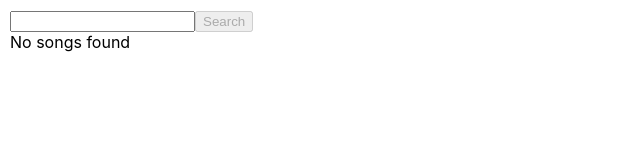
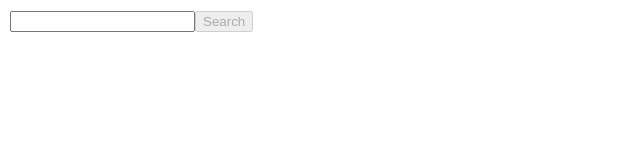
Before and after one commit to a7luong7/Lyric-Search, a React (Create React App) app: page / in a window 1280 px wide. Shown: the top 160 px of the page, without its empty margins (0-640 px from the left). Built offline with nearby package versions, Linux system fonts and the light colour scheme.

Commit message:
hide load more songs button when loading

```diff
--- a/src/components/song-list/index.tsx
+++ b/src/components/song-list/index.tsx
@@ -68,7 +68,7 @@ const SongItem = ({ song, handleClick } : {
 
 const LoadMoreButton = () => {
   const [songsState, dispatch] = useContext(SongsContext);
-  if (!songsState.query || !songsState.nextPage) {
+  if (!songsState.query || !songsState.nextPage || songsState.isLoading) {
     return null;
   }
 
@@ -98,7 +98,7 @@ const LoadMoreButton = () => {
 
 const SongList = () => {
   const [songsState, dispatch] = useContext(SongsContext);
-  const { songs } = songsState;
+  const { songs, query, isLoading } = songsState;
   const setCurrentSong = (song:SongWithLyricsHighlight) => {
     dispatch({
       type: 'SET_CURRENT_SONG',
@@ -106,7 +106,7 @@ const SongList = () => {
     });
   };
 
-  if (songs.length === 0) { return (<div>No songs found</div>); }
+  if (songs.length === 0 && query && !isLoading) { return (<div>No songs found</div>); }
 
   return (
     <div>
@@ -117,6 +117,7 @@ const SongList = () => {
           handleClick={() => setCurrentSong(song)}
         />
       ))}
+      {isLoading && <div>Loading songs...</div>}
       <LoadMoreButton />
     </div>
   );
```
